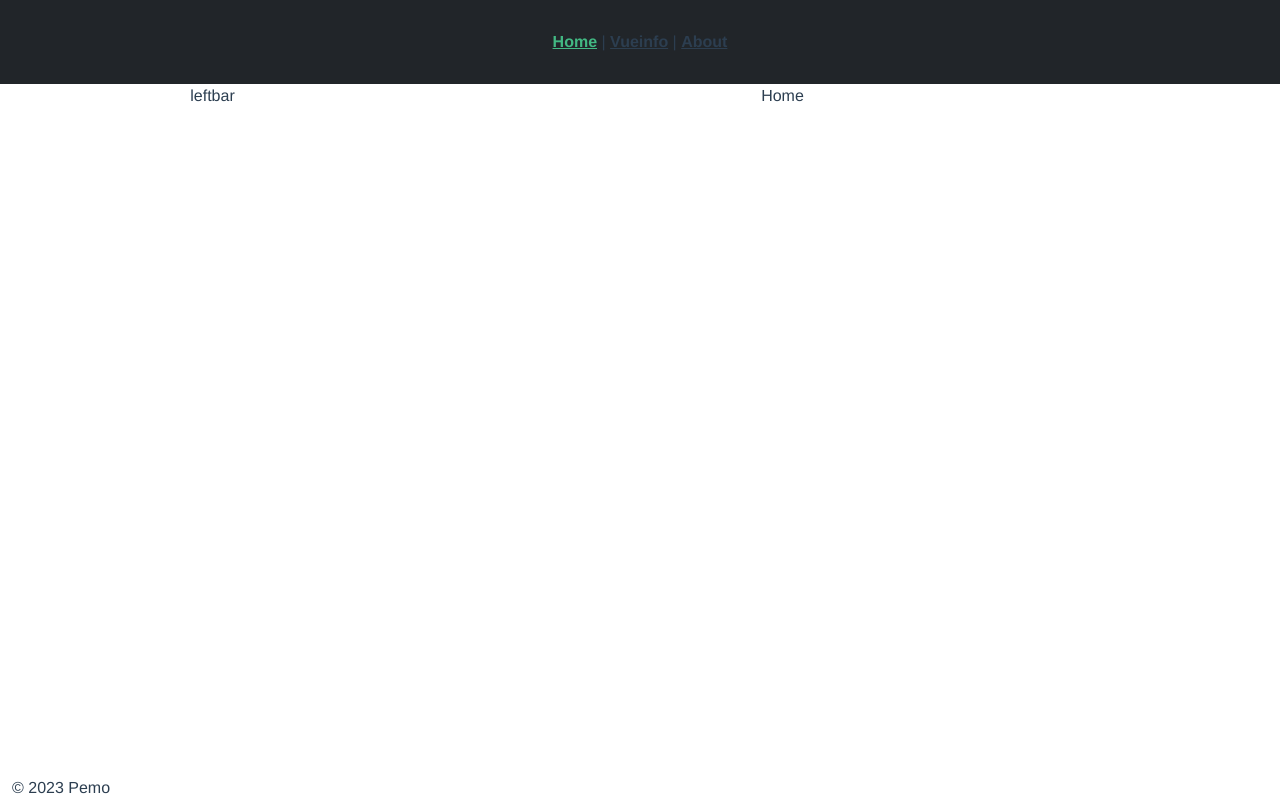
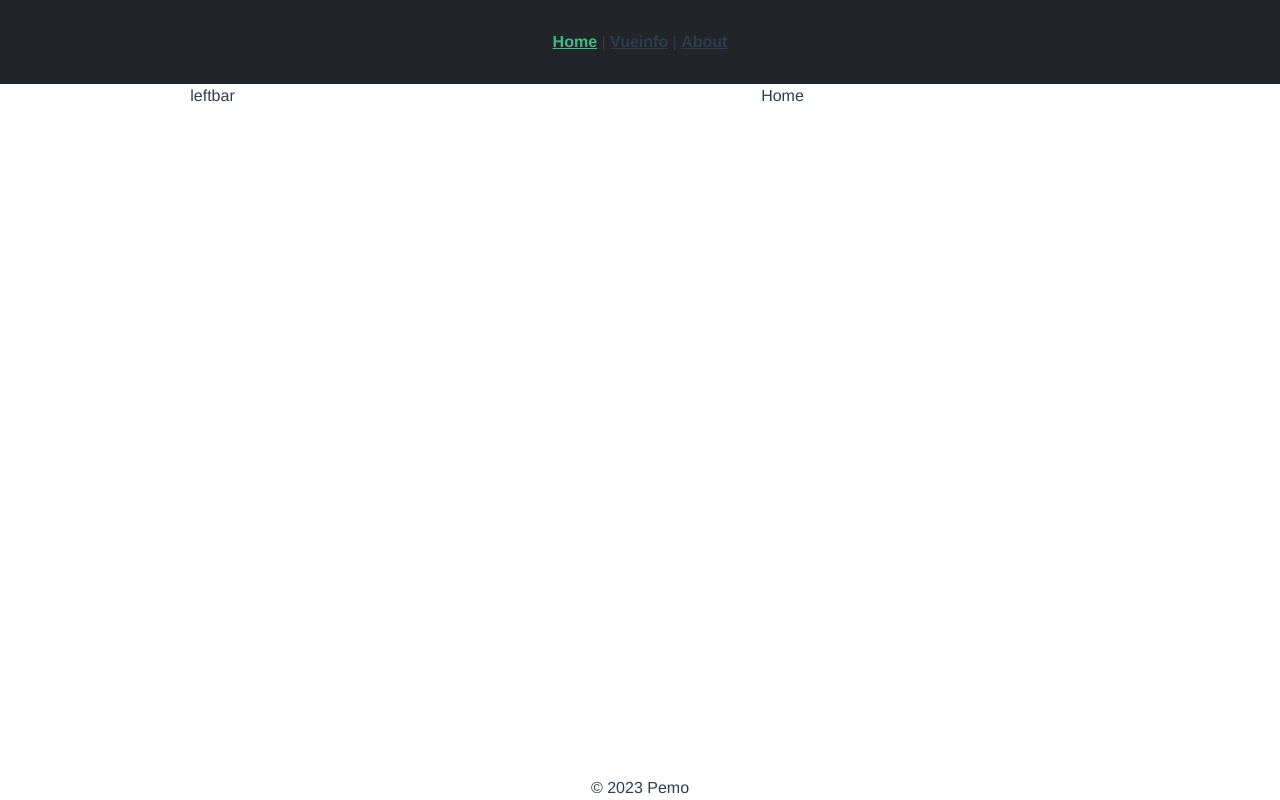
Before and after one commit to egoimmortal/vueProject, a Vue app: page / in a window 1280 px wide. Built offline with nearby package versions, Linux system fonts and the light colour scheme.

Commit message:
修改footer css

```diff
--- a/src/components/FooterCom.vue
+++ b/src/components/FooterCom.vue
@@ -1,5 +1,5 @@
 <template>
-    <footer class="navbar-fixed-bottom">
+    <footer class="navbar-fixed-bottom fixed-bottom">
         <div class="container">
             © 2023 Pemo
         </div>
@@ -7,8 +7,4 @@
 </template>
 
 <style lang="scss" scoped>
-footer{
-    position: absolute;
-    bottom: 0px;
-}
 </style>
```
